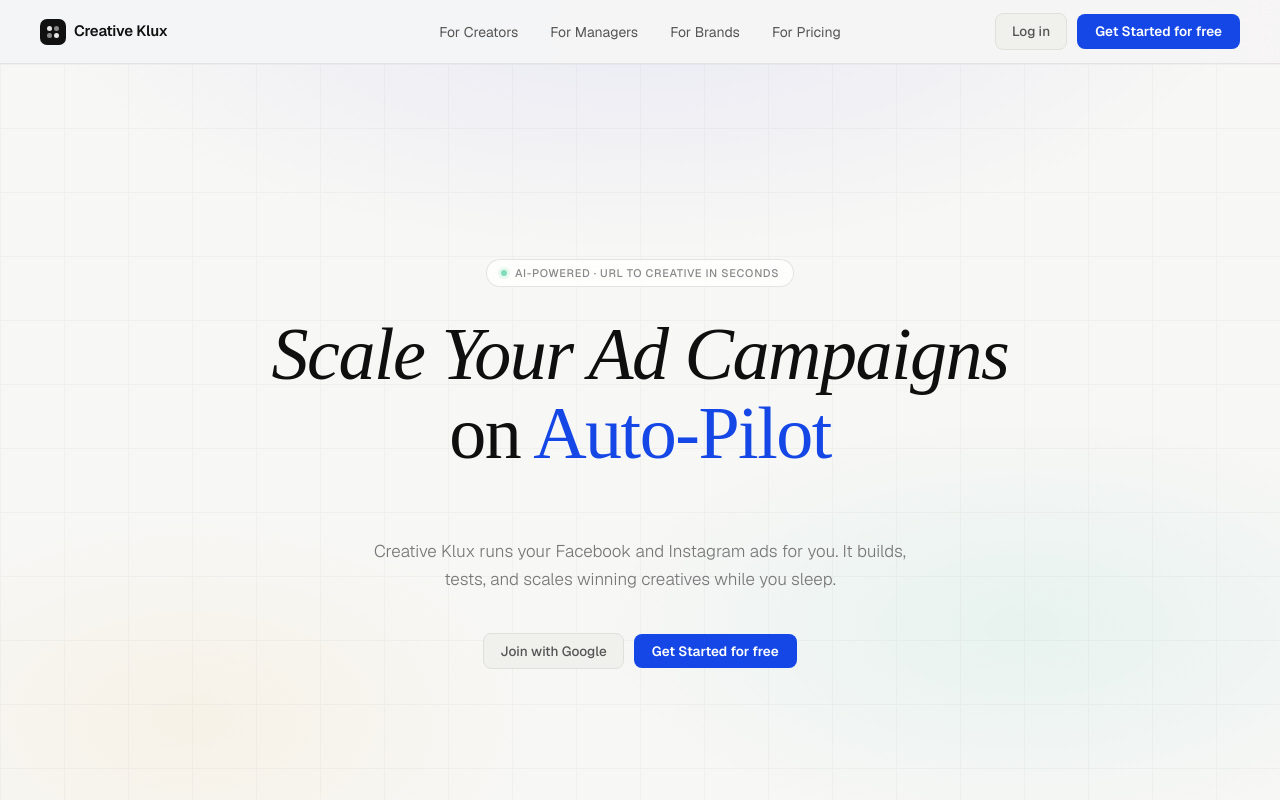
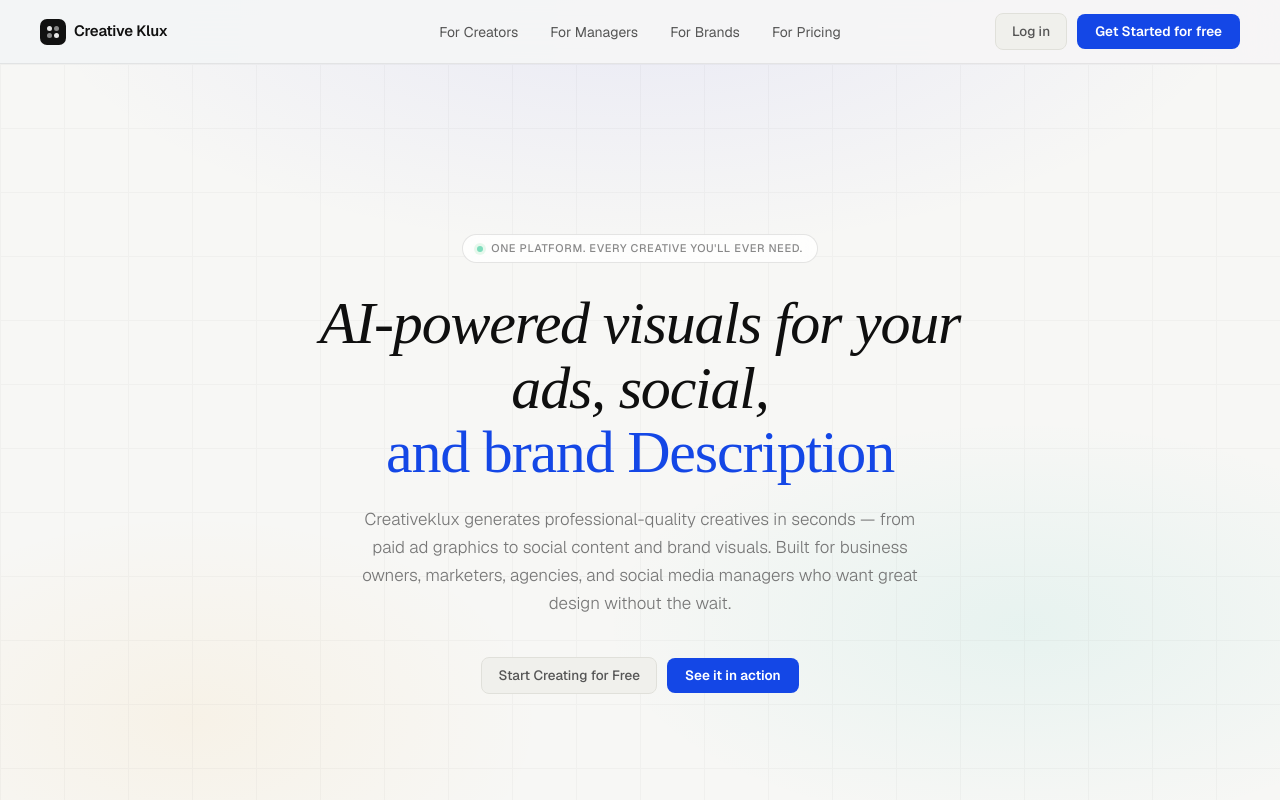
Before and after one commit to rexcreativeklux-svg/creative-klux-landing-page, a Next.js app: page / in a window 1280 px wide. Shown: the top 800 px of the page. Built offline with nearby package versions, Linux system fonts and the light colour scheme.

Commit message:
title updated

```diff
--- a/src/app/components/Hero.jsx
+++ b/src/app/components/Hero.jsx
@@ -454,11 +454,9 @@
     pauseAfterDelete: 380,
   });
 
-  const handleStartFree = () => {
-    setLoadingBtn("start-free");
-    setTimeout(() => {
-      window.location.href = "../pages/pricing";
-    }, 300);
+  const handleLogin = (key) => {
+    setLoadingBtn(key);
+    window.location.href = "https://app.creativeklux.com/";
   };
 
   const isEmpty = url.trim() === "";
@@ -573,46 +571,51 @@
             {/* Eyebrow */}
             <div className="inline-flex items-center gap-2 text-[11px] font-medium text-[#888] tracking-[0.06em] uppercase mb-7 px-3.5 py-[5px] border border-black/10 rounded-full bg-white/80 backdrop-blur-md">
               <span className="w-1.5 h-1.5 rounded-full bg-emerald-500 shrink-0 shadow-[0_0_0_3px_rgba(34,197,94,0.2)] animate-pulse" />
-              AI-powered · URL to creative in seconds
+              One platform. Every creative you&apos;ll ever need.
             </div>
 
             {/* Headline */}
             <h1
-              className="text-[clamp(46px,7vw,74px)] font-normal leading-[1.06] tracking-[-0.02em] text-[#0f0f0f]"
+              className="text-[clamp(40px,5vw,60px)] font-normal leading-[1.08] tracking-[-0.02em] text-[#0f0f0f]"
               style={{
                 fontFamily: "Instrument Serif, serif",
                 minHeight: "3em",
               }}
             >
-              <span className="block italic">Scale Your Ad Campaigns</span>
+              <span className="block italic">AI-powered visuals for your</span>
+              <span className="block italic">ads, social,</span>
               <span className="block relative min-h-[1.06em]">
-                on <span className="text-[#1447e6]">Auto-Pilot</span>
+                <span className="text-[#1447e6]">and brand Description</span>
               </span>
             </h1>
 
             {/* Sub */}
-            <p className="text-[17px] font-light text-[#777] leading-[1.65] max-w-[440px] lg:max-w-[560px] mb-10">
-              Creative Klux runs your Facebook and Instagram ads for you. It
-              builds, tests, and scales winning creatives while you sleep.
+            <p className="text-[17px] font-light text-[#777] leading-[1.65] max-w-[440px] lg:max-w-[560px] mt-5 mb-10">
+              Creativeklux generates professional-quality creatives in seconds —
+              from paid ad graphics to social content and brand visuals. Built
+              for business owners, marketers, agencies, and social media
+              managers who want great design without the wait.
             </p>
 
             {/* Join with Google and Get Started button */}
             <div className="flex flex-col sm:flex-row items-center gap-2.5 w-full sm:w-auto">
               <button
+                onClick={() => handleLogin("login")}
+                disabled={loadingBtn === "login"}
                 className="w-full sm:w-auto justify-center flex items-center gap-1.5 text-[13.5px] font-medium text-[#555] bg-[#f0f0ec] border border-[#e0e0da] rounded-lg px-4 py-[7px] cursor-pointer transition-all duration-150 hover:border-[#bbb] hover:text-[#111] hover:bg-[#e8e8e4] disabled:opacity-65"
                 style={{ fontFamily: "Geist, sans-serif" }}
               >
                 {loadingBtn === "login" && <Spinner />}
-                Join with Google
+                Start Creating for Free
               </button>
               <button
-                onClick={handleStartFree}
-                disabled={loadingBtn === "start-free"}
+                onClick={() => handleLogin("see-action")}
+                disabled={loadingBtn === "see-action"}
                 className="w-full sm:w-auto justify-center flex items-center gap-1.5 text-[13.5px] font-semibold text-white bg-[#1447e6] border-none rounded-lg px-[18px] py-[7px] cursor-pointer transition-all duration-150 hover:bg-[#0f3bbf] hover:-translate-y-px disabled:opacity-65"
                 style={{ fontFamily: "Geist, sans-serif" }}
               >
-                {loadingBtn === "start-free" && <Spinner />}
-                Get Started for free
+                {loadingBtn === "see-action" && <Spinner />}
+                See it in action
               </button>
             </div>
           </div>
```
